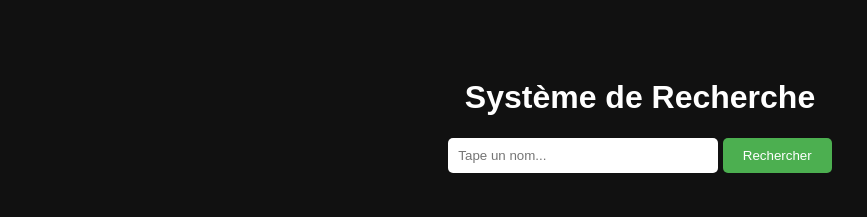
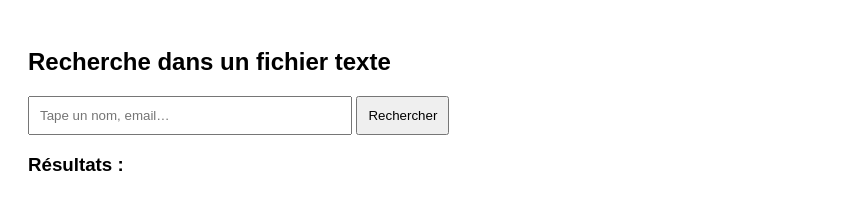
Before and after one commit to xwwuhq/web-x77, a plain HTML site: page index.html in a window 1280 px wide. Shown: the whole page, without its empty margins (0-867 px from the left). Drawn offline with Linux system fonts and the light colour scheme; no server answers.

Commit message:
Update index.html

```diff
--- a/index.html
+++ b/index.html
@@ -2,68 +2,49 @@
 <html>
 <head>
     <meta charset="UTF-8">
-    <title>Recherche</title>
-    <style>
-        body {
-            background: #111;
-            color: white;
-            font-family: Arial;
-            text-align: center;
-            padding-top: 50px;
-        }
-        input {
-            padding: 10px;
-            width: 250px;
-            border-radius: 5px;
-            border: none;
-            margin-bottom: 20px;
-        }
-        button {
-            padding: 10px 20px;
-            border: none;
-            border-radius: 5px;
-            background: #4caf50;
-            color: white;
-            cursor: pointer;
-        }
-        #result {
-            margin-top: 30px;
-            font-size: 18px;
-        }
-    </style>
+    <title>Recherche Fichier Texte</title>
 </head>
-<body>
 
-    <h1>Système de Recherche</h1>
+<body style="font-family: Arial; padding: 20px;">
 
-    <input id="searchInput" type="text" placeholder="Tape un nom...">
-    <button onclick="rechercher()">Rechercher</button>
+<h2>Recherche dans un fichier texte</h2>
 
-    <div id="result"></div>
+<input type="text" id="search" placeholder="Tape un nom, email…" style="padding:10px; width:300px;">
+<button onclick="search()" style="padding:10px;">Rechercher</button>
 
-    <script>
-        async function rechercher() {
-            const nomRecherche = document.getElementById("searchInput").value.toLowerCase();
-            const resultDiv = document.getElementById("result");
+<h3>Résultats :</h3>
+<div id="results"></div>
 
-            // Charger le fichier JSON
-            const response = await fetch("data.json");
-            const data = await response.json();
+<script>
+// URL du fichier brut sur GitHub
+const fileURL = "TON_FICHIER.txt OU .json"; // ← remplace avec ton lien RAW
 
-            // Chercher la personne
-            const resultat = data.find(item => item.nom.toLowerCase() === nomRecherche);
+let lines = [];
 
-            if (resultat) {
-                resultDiv.innerHTML = `
-                    <p><strong>Nom :</strong> ${resultat.nom}</p>
-                    <p><strong>Email :</strong> ${resultat.email}</p>
-                    <p><strong>Age :</strong> ${resultat.age}</p>
-                `;
-            } else {
-                resultDiv.innerHTML = "<p>Aucun résultat trouvé.</p>";
-            }
-        }
-    </script>
+// Charger le fichier comme texte
+fetch(fileURL)
+  .then(res => res.text())
+  .then(text => {
+      lines = text.split("\n"); // couper ligne par ligne
+  });
+
+function search() {
+    let q = document.getElementById("search").value.toLowerCase();
+    let results = document.getElementById("results");
+    results.innerHTML = "";
+
+    let matches = lines.filter(line => line.toLowerCase().includes(q));
+
+    if (matches.length === 0) {
+        results.innerHTML = "<p>Aucun résultat trouvé.</p>";
+        return;
+    }
+
+    matches.forEach(line => {
+        results.innerHTML += `<div style="padding:10px; background:#eee; margin:5px 0;">${line}</div>`;
+    });
+}
+</script>
 
 </body>
 </html>
```
